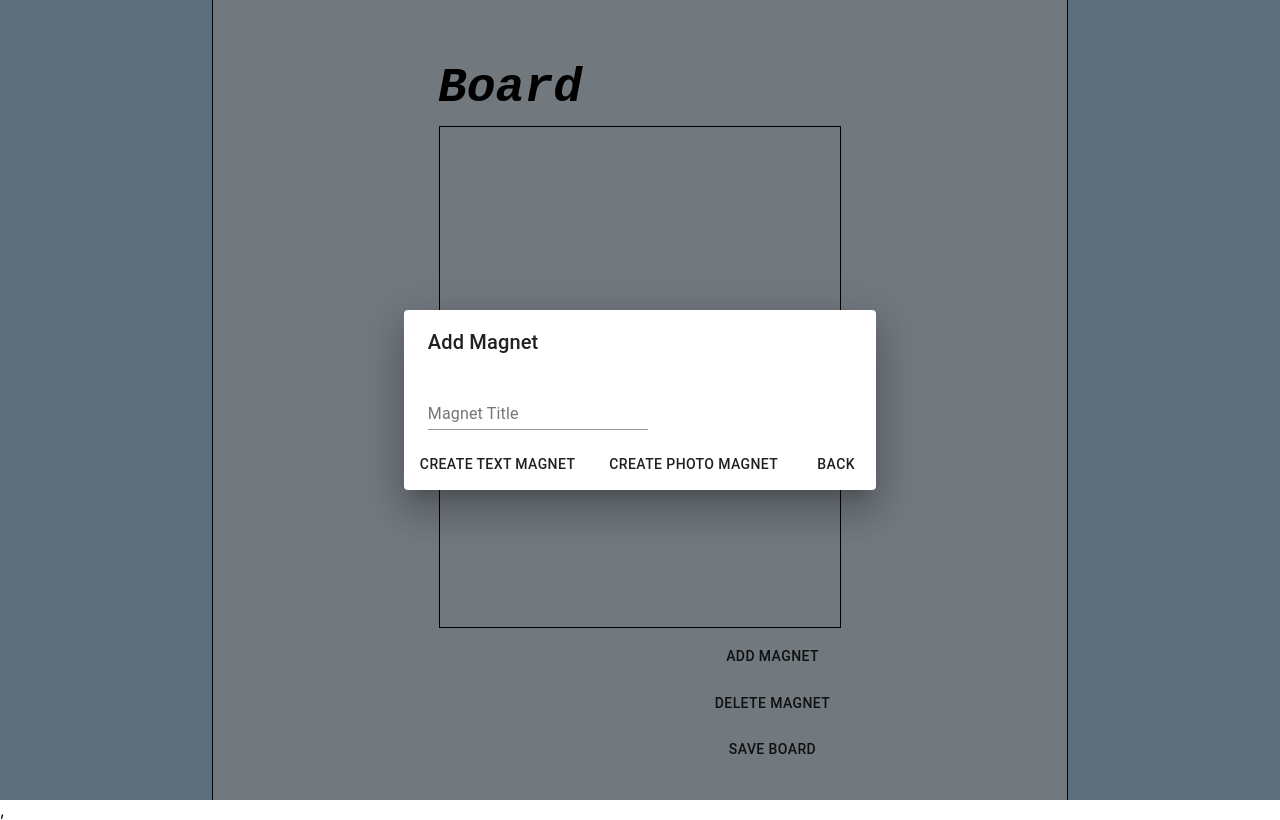
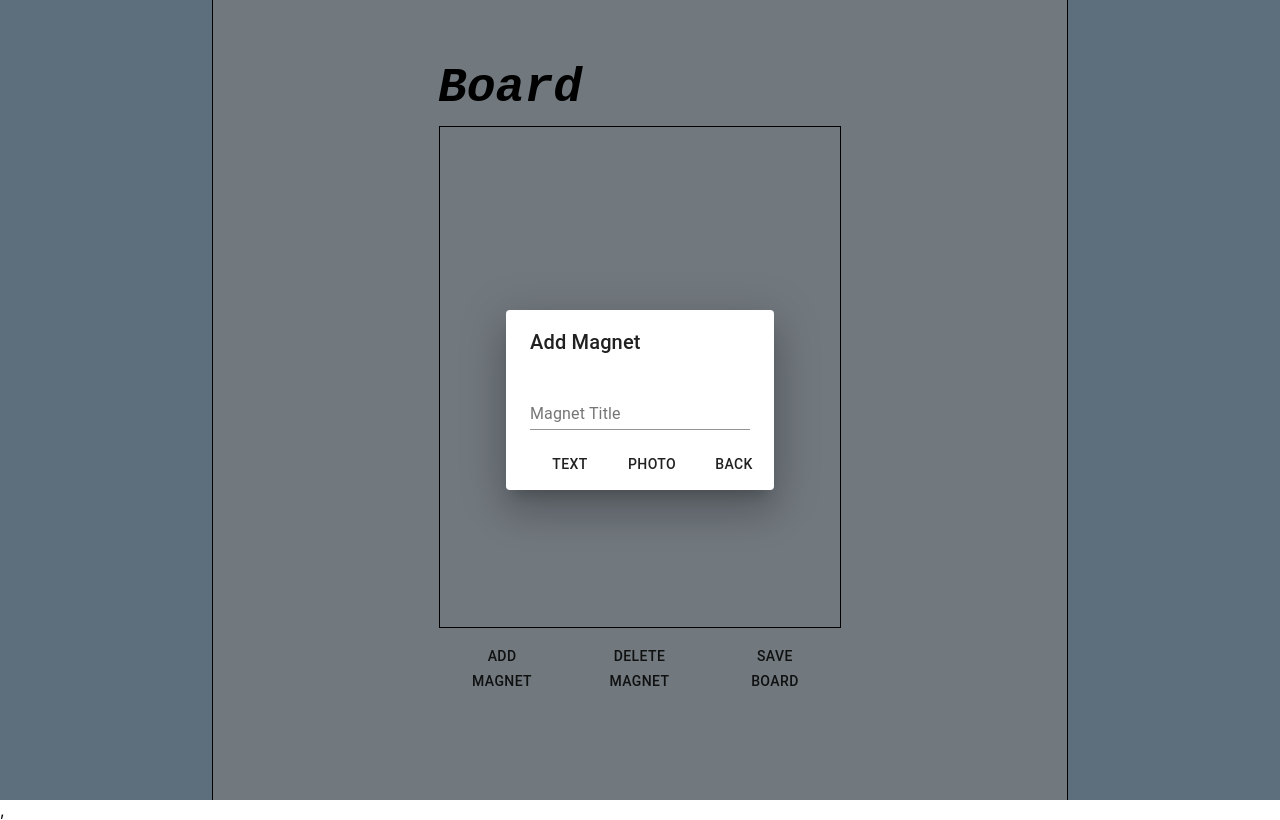
Before and after one commit to jschuckm/BitMagnet, a React (Create React App) app in the folder Frontend/my-app/: page /board in a window 1280 px wide. Both pictures are taken after a click on the button "ADD MAGNET". Built offline with nearby package versions, Linux system fonts and the light colour scheme.

Commit message:
a little formatting of buttons on board page

```diff
--- a/Frontend/my-app/src/Board.js
+++ b/Frontend/my-app/src/Board.js
@@ -68,13 +68,13 @@ class Board extends React.Component {
       const magState = this.state.magnets;
       this.setState({magnets:magState});
       console.log("saving");
-      console.log(this.magnets);
+      console.log(this.state.magnets);
     }
 
     createMagnetText() {
       console.log(this.state.magnets);
       console.log(this.state.newMagnetText);
-      var leftSpot = Math.random() * 350; //how to get magnet size for safer placement?
+      var leftSpot = Math.random() * 250; //how to get magnet size for safer placement?
       var topSpot = Math.random() * 300;
       this.state.magnets.push({title:this.state.newMagnetTitle, content: this.state.newMagnetText, position: {x : leftSpot, y: topSpot}});
       console.log(this.state.magnets);
@@ -142,12 +142,12 @@ class Board extends React.Component {
                 </DialogContent>
                 <DialogActions>
                   <Button data-testid="createMagSubmitBtn" onClick={this.createMagnet} style={{marginRight: '10px'}}>
-                    Create Text Magnet
+                    Text
                   </Button>
 
                   {/* This button has no handlers ++ Test id's will need to be narrowed*/}
                   <Button data-testid="createMagSubmitBtn" onClick={this.createMagnet} style={{marginRight: '10px'}}>
-                    Create Photo Magnet
+                    Photo
                   </Button>
 
                   <Button data-testid="closeCreatePopup" onClick={this.handleCloseDialog}>
@@ -160,10 +160,10 @@ class Board extends React.Component {
               <Dialog open={this.state.openTextDialog} onClose={this.handleCloseTextDialog}>
                 <DialogTitle data-testid="createTextPopup">Enter Text</DialogTitle>
                 <DialogContent>
-                  <TextField style={{overflowY: 'scroll', width: 300, height: 200}} data-testid="createMagTxtContent"onChange={(event) => this.setState({newMagnetText: event.target.value})} label={"Magnet Text"}/><br></br>
+                  <TextField multiline rows={4} data-testid="createMagTxtContent"onChange={(event) => this.setState({newMagnetText: event.target.value})} label={"Magnet Text"}/><br></br>
                 </DialogContent>
                 <DialogActions>
-                  <Button data-testid="createMagTextSubmitBtn" onClick={this.createMagnetText} style={{marginRight: '55px'}}>
+                  <Button data-testid="createMagTextSubmitBtn" onClick={this.createMagnetText} style={{marginRight: '0px'}}>
                     Post Text
                   </Button>
                   <Button data-testid="closeCreateTextPopup" onClick={this.handleCloseTextDialog}>
@@ -211,16 +211,21 @@ class Board extends React.Component {
 
                 </div>
               </div>
-              <Button data-testid="addMagnetBtn" style={{marginLeft: '265px', marginTop: '10px'}} onClick={this.handleOpenNewDialog}>
+              <div style={{
+              width: 400,
+              display: 'flex',
+              marginRight: 50
+              }}>
+              <Button data-testid="addMagnetBtn" style={{marginLeft: '45px', marginTop: '10px'}} onClick={this.handleOpenNewDialog}>
                 Add magnet
               </Button>
-              <Button data-testid="deleteMagnetBtn" style={{marginLeft: '265px', marginTop: '10px'}} onClick={this.handleOpenDialogDelete}>
+              <Button data-testid="deleteMagnetBtn" style={{marginLeft: '45px', marginTop: '10px'}} onClick={this.handleOpenDialogDelete}>
                 Delete magnet
               </Button>
-              <Button data-testid="saveMagnetBtn" style={{marginLeft: '265px', marginTop: '10px'}} onClick={this.saveBoard}>
+              <Button data-testid="saveMagnetBtn" style={{marginLeft: '45px', marginTop: '10px'}} onClick={this.saveBoard}>
                 Save board
               </Button>
-            </div>
+            </div></div>
 
           </div>
         );
```
